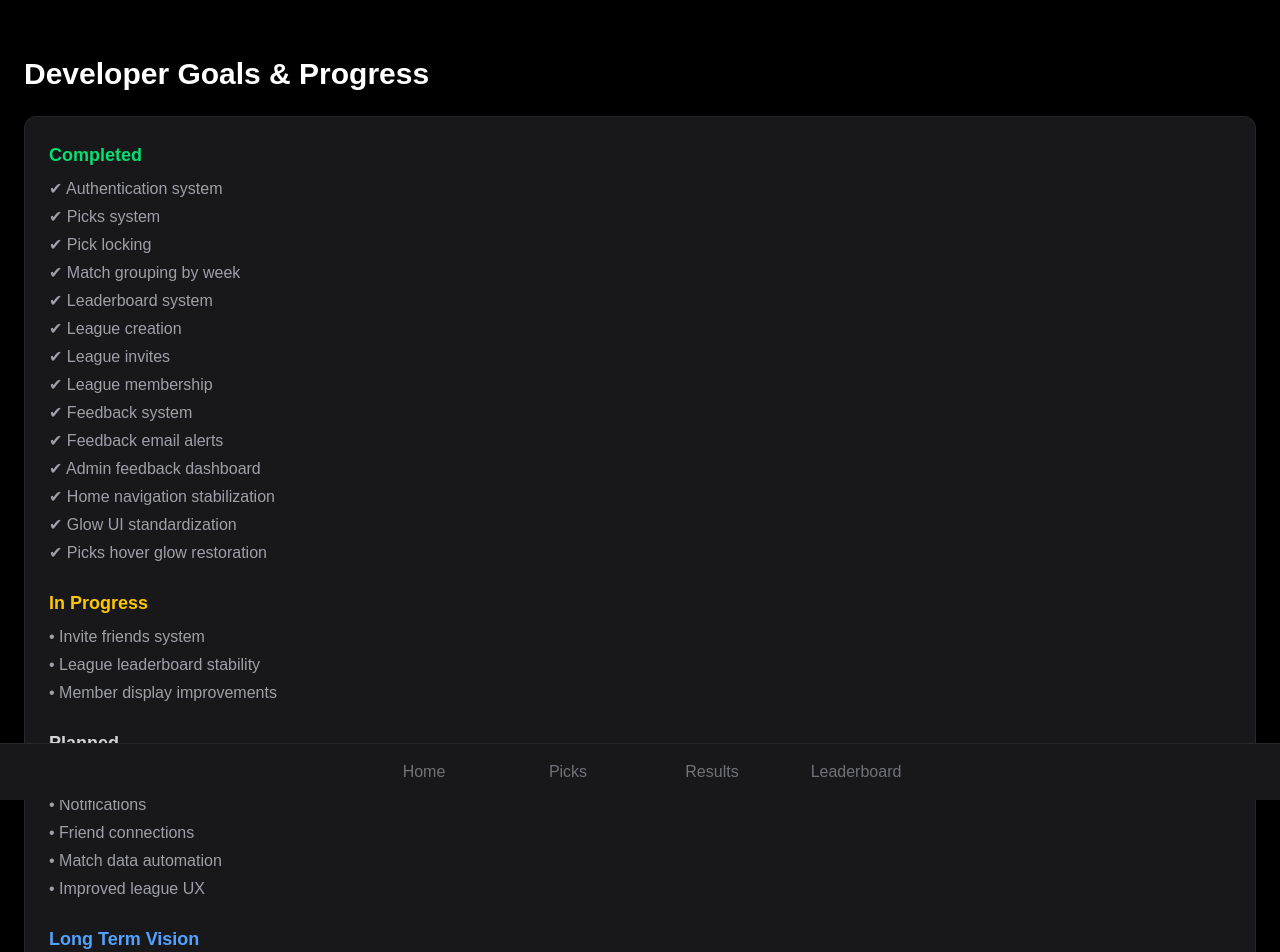
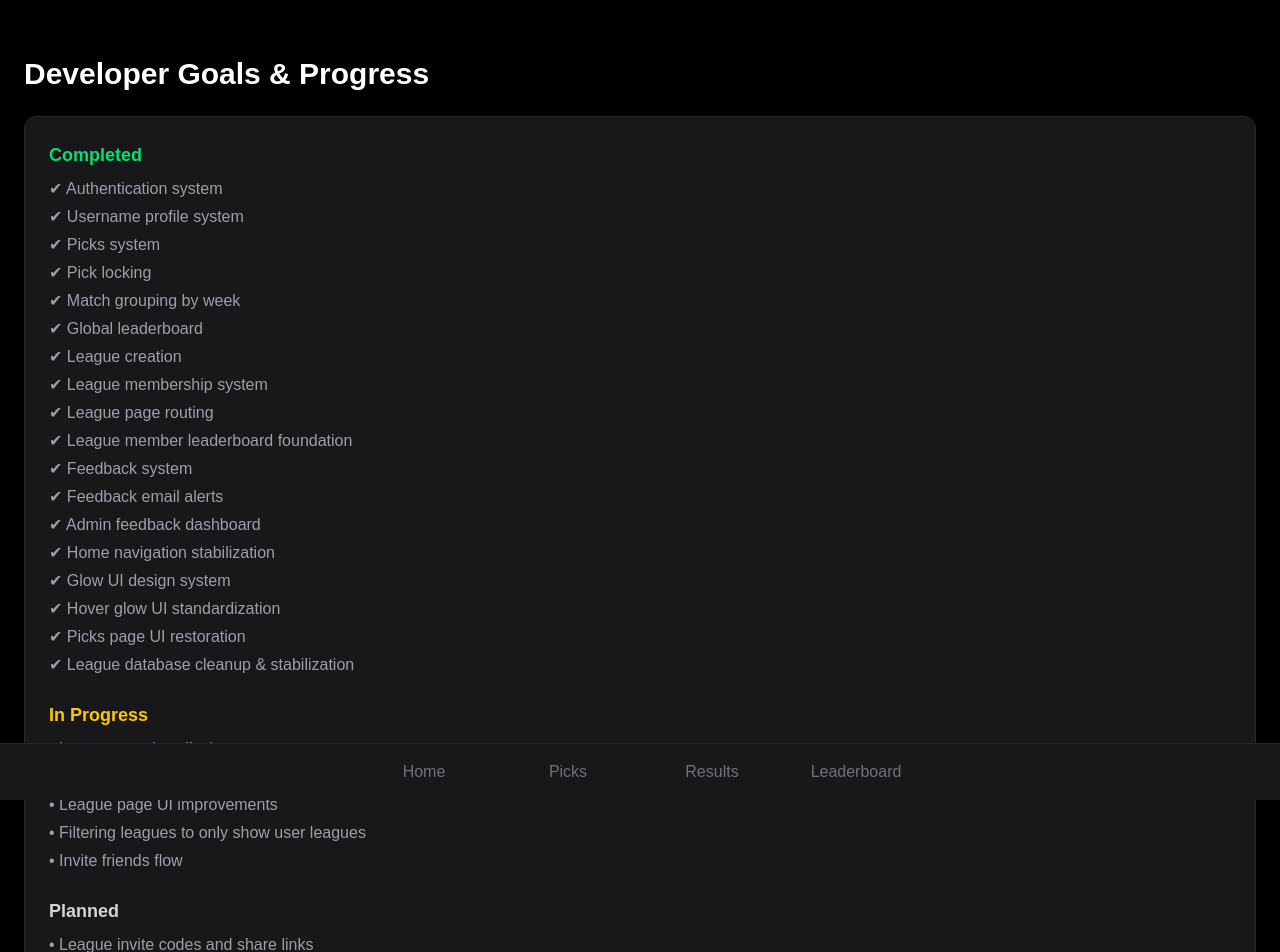
Before and after one commit to markeymarkbeaty/matchpoint, a Next.js app: page /dev-progress in a window 1280 px wide. Shown: the top 952 px of the page. Built offline with nearby package versions, Linux system fonts and the light colour scheme.

Commit message:
Updated dev summary page to reflect current progress

```diff
--- a/app/dev-progress/page.tsx
+++ b/app/dev-progress/page.tsx
@@ -21,19 +21,23 @@ export default function DevProgressPage() {
 
                     <ul className="text-zinc-400 space-y-1">
                         <li>✔ Authentication system</li>
+                        <li>✔ Username profile system</li>
                         <li>✔ Picks system</li>
                         <li>✔ Pick locking</li>
                         <li>✔ Match grouping by week</li>
-                        <li>✔ Leaderboard system</li>
+                        <li>✔ Global leaderboard</li>
                         <li>✔ League creation</li>
-                        <li>✔ League invites</li>
-                        <li>✔ League membership</li>
+                        <li>✔ League membership system</li>
+                        <li>✔ League page routing</li>
+                        <li>✔ League member leaderboard foundation</li>
                         <li>✔ Feedback system</li>
                         <li>✔ Feedback email alerts</li>
                         <li>✔ Admin feedback dashboard</li>
                         <li>✔ Home navigation stabilization</li>
-                        <li>✔ Glow UI standardization</li>
-                        <li>✔ Picks hover glow restoration</li>
+                        <li>✔ Glow UI design system</li>
+                        <li>✔ Hover glow UI standardization</li>
+                        <li>✔ Picks page UI restoration</li>
+                        <li>✔ League database cleanup & stabilization</li>
                     </ul>
                 </div>
 
@@ -43,9 +47,11 @@ export default function DevProgressPage() {
                     </h2>
 
                     <ul className="text-zinc-400 space-y-1">
-                        <li>• Invite friends system</li>
-                        <li>• League leaderboard stability</li>
-                        <li>• Member display improvements</li>
+                        <li>• League member display</li>
+                        <li>• League leaderboard accuracy</li>
+                        <li>• League page UI improvements</li>
+                        <li>• Filtering leagues to only show user leagues</li>
+                        <li>• Invite friends flow</li>
                     </ul>
                 </div>
 
@@ -55,11 +61,14 @@ export default function DevProgressPage() {
                     </h2>
 
                     <ul className="text-zinc-400 space-y-1">
+                        <li>• League invite codes and share links</li>
                         <li>• Favorite teams system</li>
                         <li>• Notifications</li>
                         <li>• Friend connections</li>
                         <li>• Match data automation</li>
                         <li>• Improved league UX</li>
+                        <li>• Member counts on league cards</li>
+                        <li>• Highlight current user in league leaderboard</li>
                     </ul>
                 </div>
 
@@ -71,6 +80,7 @@ export default function DevProgressPage() {
                     <ul className="text-zinc-400 space-y-1">
                         <li>• Competitive NWSL prediction platform</li>
                         <li>• Social competition between friends and leagues</li>
+                        <li>• Community-driven prediction rankings</li>
                         <li>• Optional gamified investing layer added later</li>
                         <li>• Correct picks automatically invest funds into ETFs or a high-yield savings account</li>
                         <li>• Incorrect picks return the original principal</li>
```
